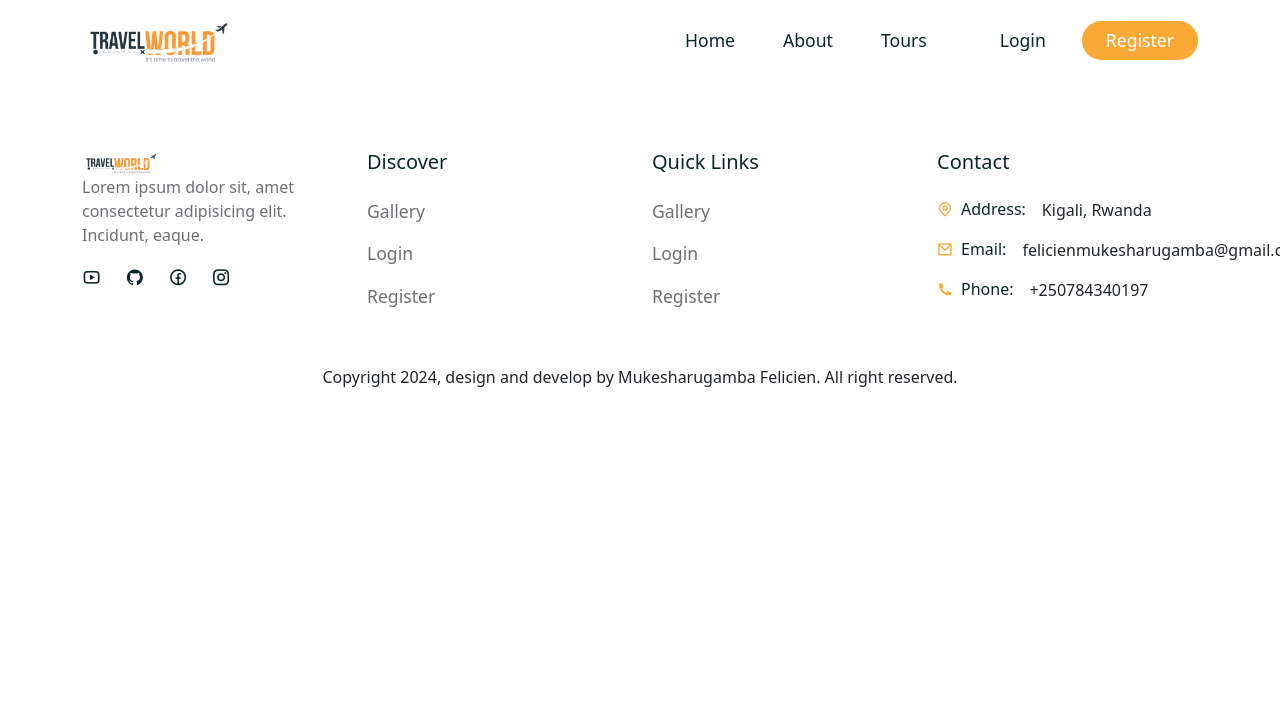
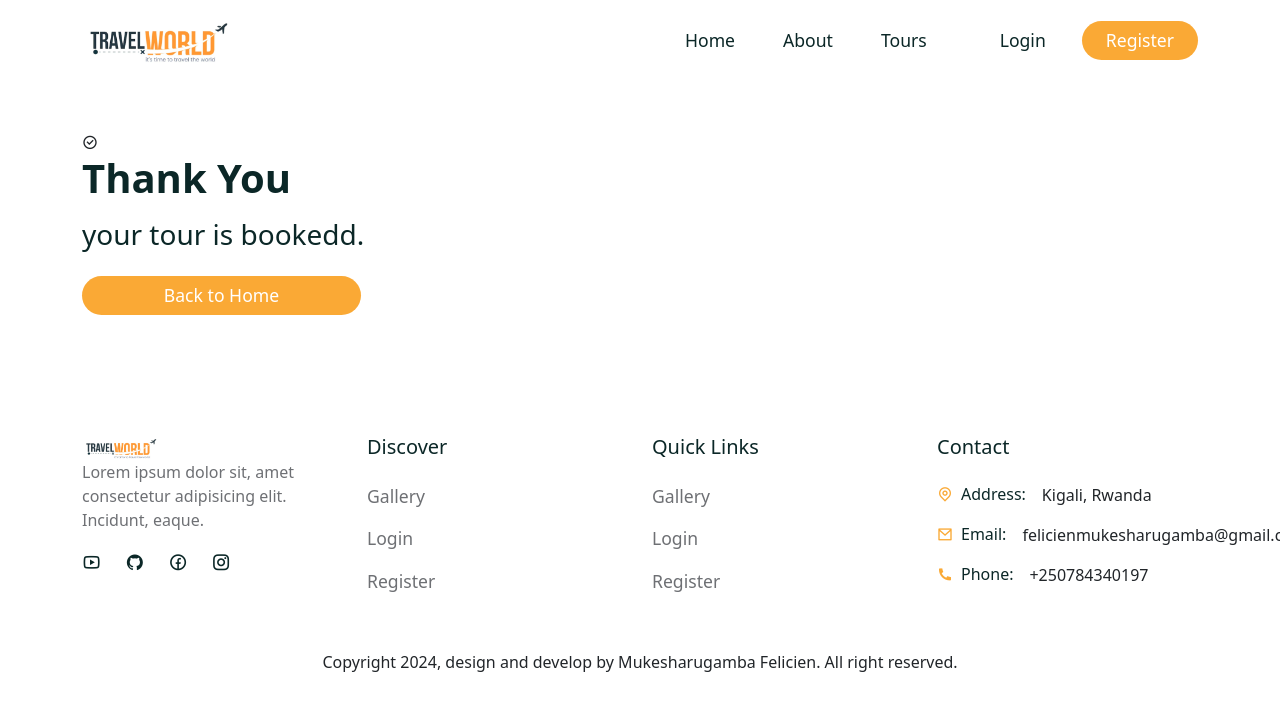
Before and after one commit to Felicien1992/Tour-full-project, a React (Create React App) app in the folder frontend/: page /thank-you in a window 1280 px wide. Shown: the top 710 px of the page. Built offline with nearby package versions, Linux system fonts and the light colour scheme; a web font is replaced by a local one.

Commit message:
add tank-you component

```diff
--- a/frontend/src/pages/TankYou.jsx
+++ b/frontend/src/pages/TankYou.jsx
@@ -1,7 +1,27 @@
 import React from 'react'
+import { Container, Row, Col, Button } from 'reactstrap'
+import { Link } from 'react-router-dom'
+import '../styles/tank-you.css'
 
 const TankYou = () => {
-  return <div>TankYou</div>
+  return <section>
+      <Container>
+        <Row>
+          <Col lg="12">
+            <div className="tank__you">
+              <span>
+                <i class="ri-checkbox-circle-line"></i>
+              </span>
+              <h1 className="mb-3 fw-semibold">Thank You</h1>
+              <h3 className="mb-4">your tour is bookedd.</h3>
+
+              <Button className='btn primary__btn w-25'><Link to='/home'>Back to Home</Link></Button>
+            </div>
+          </Col>
+        </Row>
+      </Container>
+    </section>
+
 };
 
-export default TankYou
+export default TankYou;
--- a/frontend/src/router/Routers.js
+++ b/frontend/src/router/Routers.js
@@ -18,7 +18,7 @@ const Routers = () => {
       <Route path="/tours/:id" element={<TourDetails />} />
       <Route path="/login" element={<Login />} />
       <Route path="/register" element={<Register />} />
-      <Route path="/tank-you" element={<TankYou />} />
+      <Route path="/thank-you" element={<TankYou />} />
       <Route path="/tours/search" element={<SearchResultList />} />
     </Routes>
   )
```
Also changed, not shown: frontend/src/styles/tank-you.css (added).
